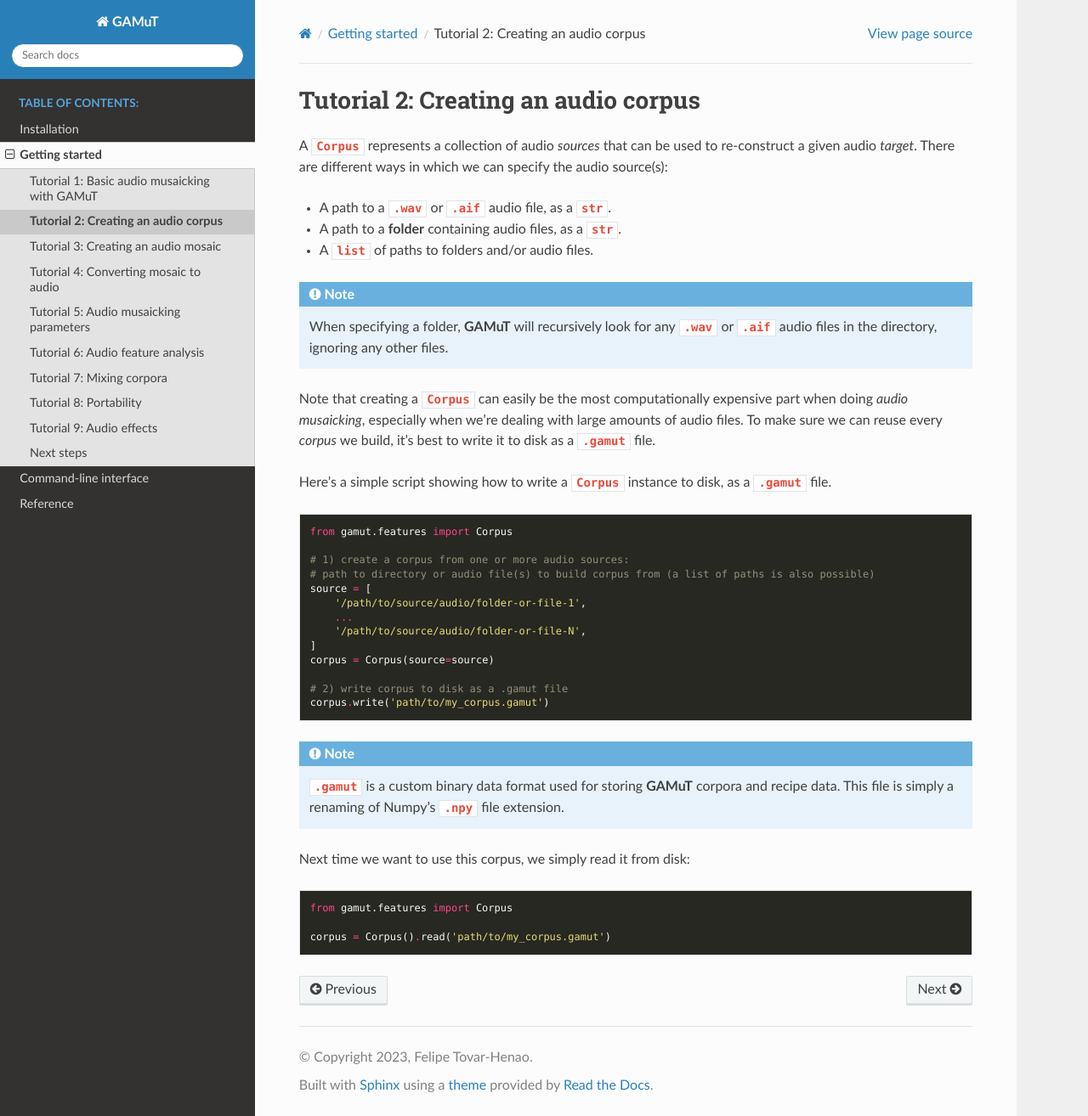
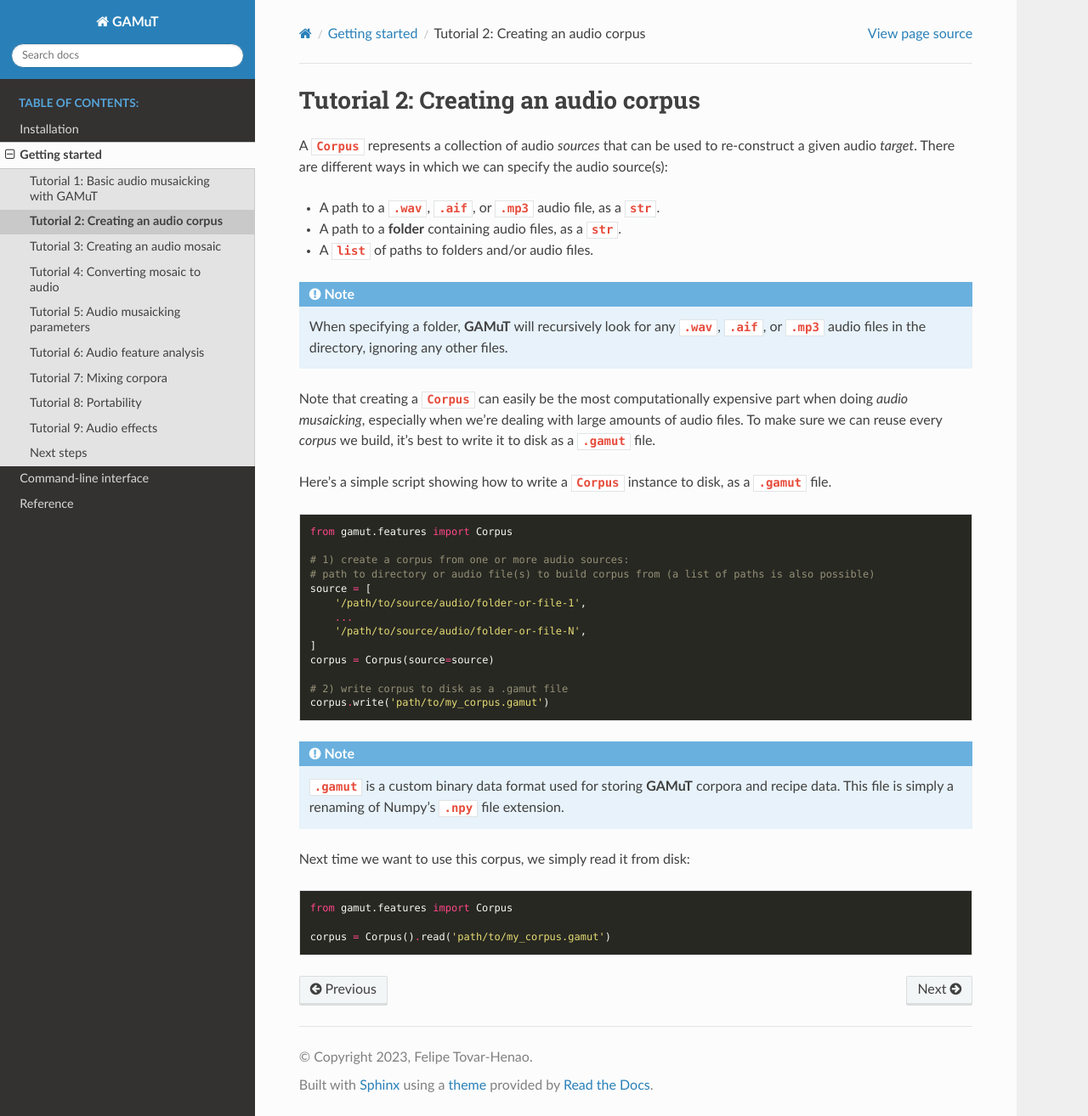
Before and after one commit to felipetovarhenao/gamut, a Sphinx documentation site: the page built from docs/source/tutorials/basic-corpus.rst, in a window 1280 px wide and 1314 px high. Shown: the whole window at 85% size. Built offline with Sphinx 7.4.7 and the Read the Docs theme 2.0.0, drawn with Linux system fonts in a browser that asks for light colours.

Commit message:
added mp3 info to docs

```diff
--- a/docs/source/cli/workspace.rst
+++ b/docs/source/cli/workspace.rst
@@ -21,8 +21,8 @@ The workspace should look something like this:
 
    my-gamut-workspace
       ├── audio
-      │   ├── source.wav
-      │   └── target.wav
+      │   ├── source.mp3
+      │   └── target.mp3
       ├── corpora
       ├── mosaics
       └── scripts
@@ -30,7 +30,7 @@ The workspace should look something like this:
 
 As you can see, it includes **4 folders** and **3 different files**. These files are:
 
-   * ``source.wav`` and ``target.wav``: Two default audio samples that we can use to test **GAMuT**.
+   * ``source.mp3`` and ``target.mp3``: Two default audio samples that we can use to test **GAMuT**.
    * ``test.json``: A JSON file containing boiler-plate information we can use to generate an audio mosaic. This is what we'll be modifying and feeding **GAMuT** to create new sounds.
 
 We can now create our first audio mosaic. Let's run the ``test.json`` script:
--- a/docs/source/tutorials/basic-corpus.rst
+++ b/docs/source/tutorials/basic-corpus.rst
@@ -4,12 +4,12 @@ Tutorial 2: Creating an audio corpus
 A ``Corpus`` represents a collection of audio `sources` that can be used to re-construct a given audio `target`.
 There are different ways in which we can specify the audio source(s):
 
-* A path to a ``.wav`` or ``.aif`` audio file, as a ``str``.
+* A path to a ``.wav``, ``.aif``, or ``.mp3`` audio file, as a ``str``.
 * A path to a **folder** containing audio files, as a ``str``.
 * A ``list`` of paths to folders and/or audio files.
 
 .. note::
-    When specifying a folder, **GAMuT** will recursively look for any ``.wav`` or ``.aif`` audio files in the directory, ignoring any other files.
+    When specifying a folder, **GAMuT** will recursively look for any ``.wav``, ``.aif``, or ``.mp3`` audio files in the directory, ignoring any other files.
 
 Note that creating a ``Corpus`` can easily be the most computationally expensive part when doing `audio musaicking`, especially when
 we're dealing with large amounts of audio files. To make sure we can reuse every `corpus` we build,
```
Also changed, not shown: gamut/__init__.py (+5 -3 lines), 1 other file.
